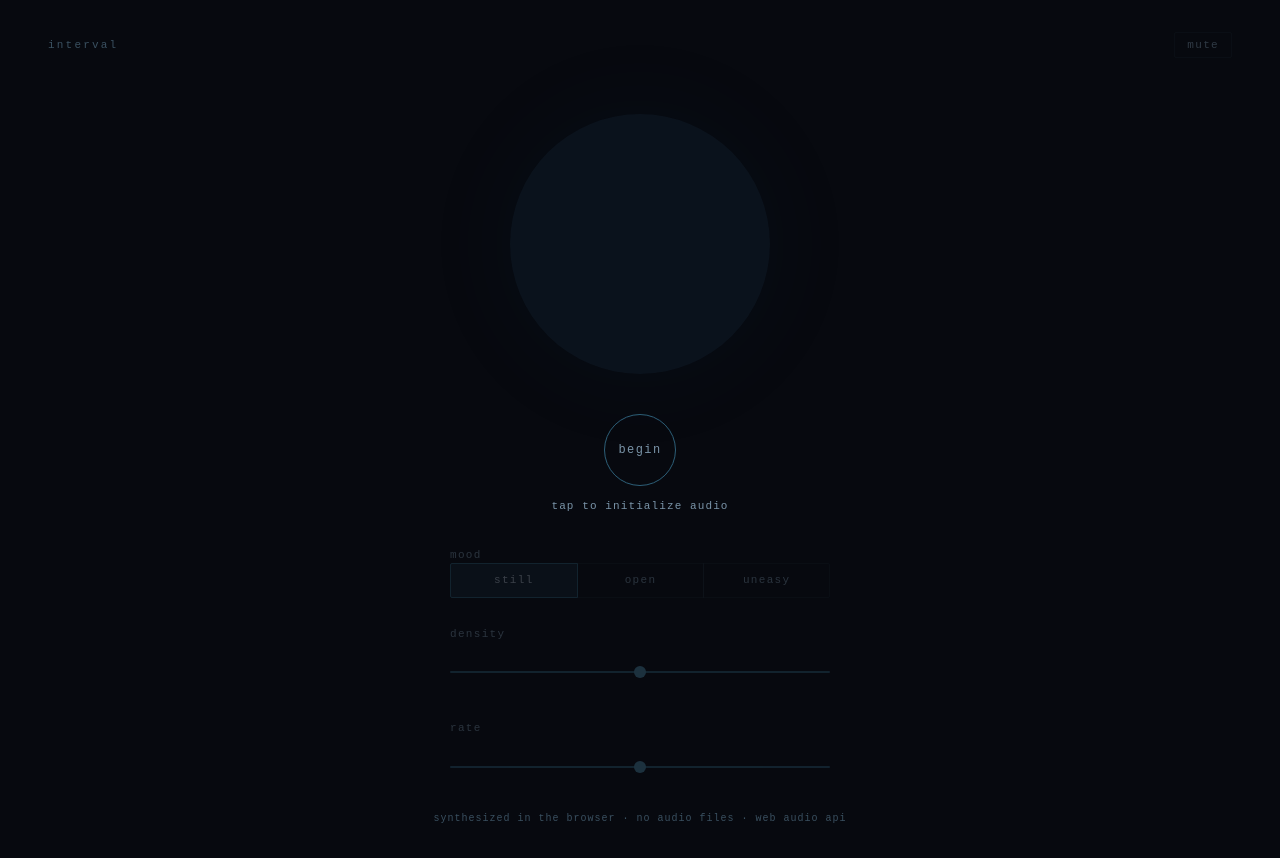
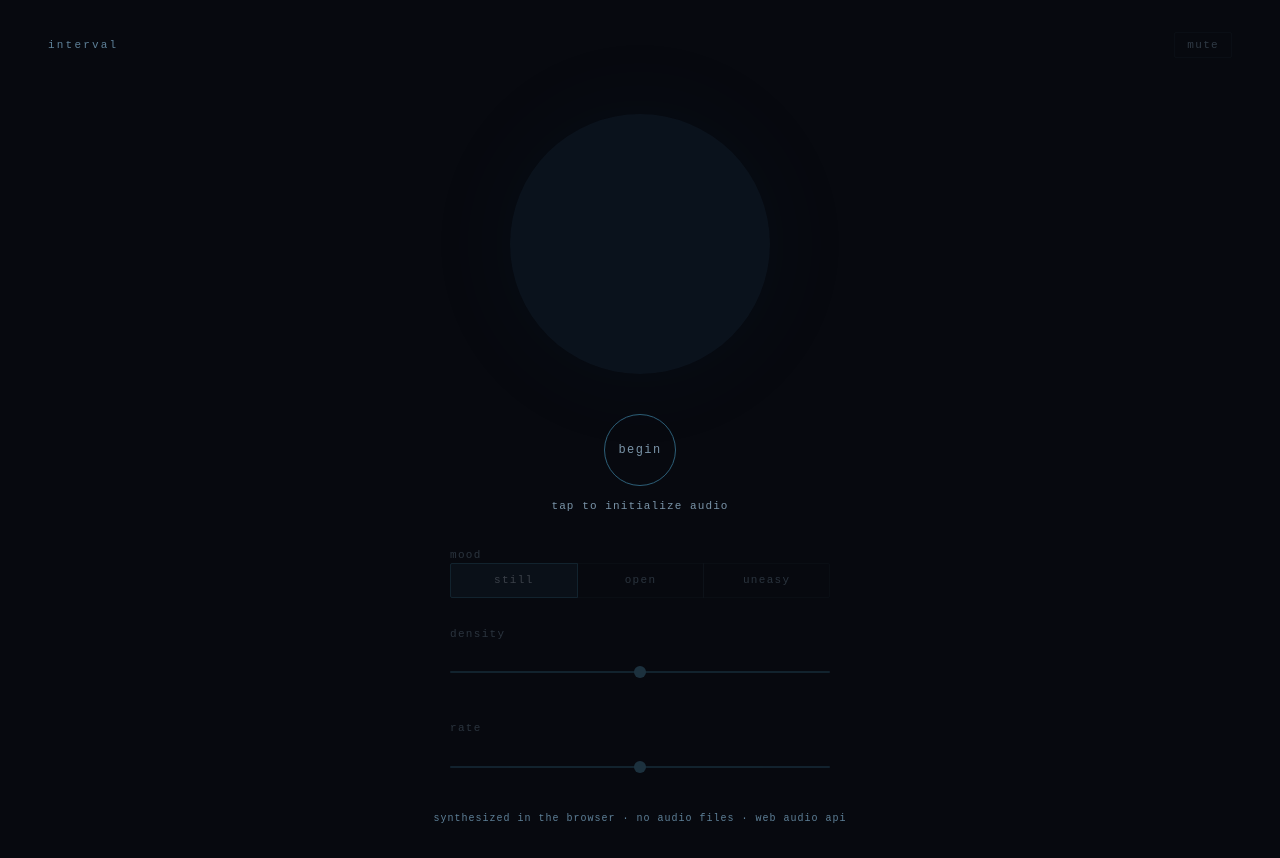
Before and after one commit to tomd0627/interval, a website with bundled scripts: page index.html in a window 1280 px wide. Built offline with nearby package versions, Linux system fonts and the light colour scheme.

Commit message:
Fix WCAG AA contrast failure on --text-tertiary
Lighten #3a5060 → #5e8098 to achieve ~4.76:1 contrast ratio against
the #07090f background, clearing the 4.5:1 threshold for normal text.

Co-Authored-By: Claude Sonnet 4.6 <noreply@anthropic.com>

```diff
--- a/css/main.css
+++ b/css/main.css
@@ -17,7 +17,7 @@
   --surface: #0d1520;
   --text-primary: #b0bfcc;
   --text-secondary: #7a94a8;
-  --text-tertiary: #3a5060;
+  --text-tertiary: #5e8098;
   --transition-fast: 150ms ease;
   --transition-slow: 600ms ease;
 }
```
